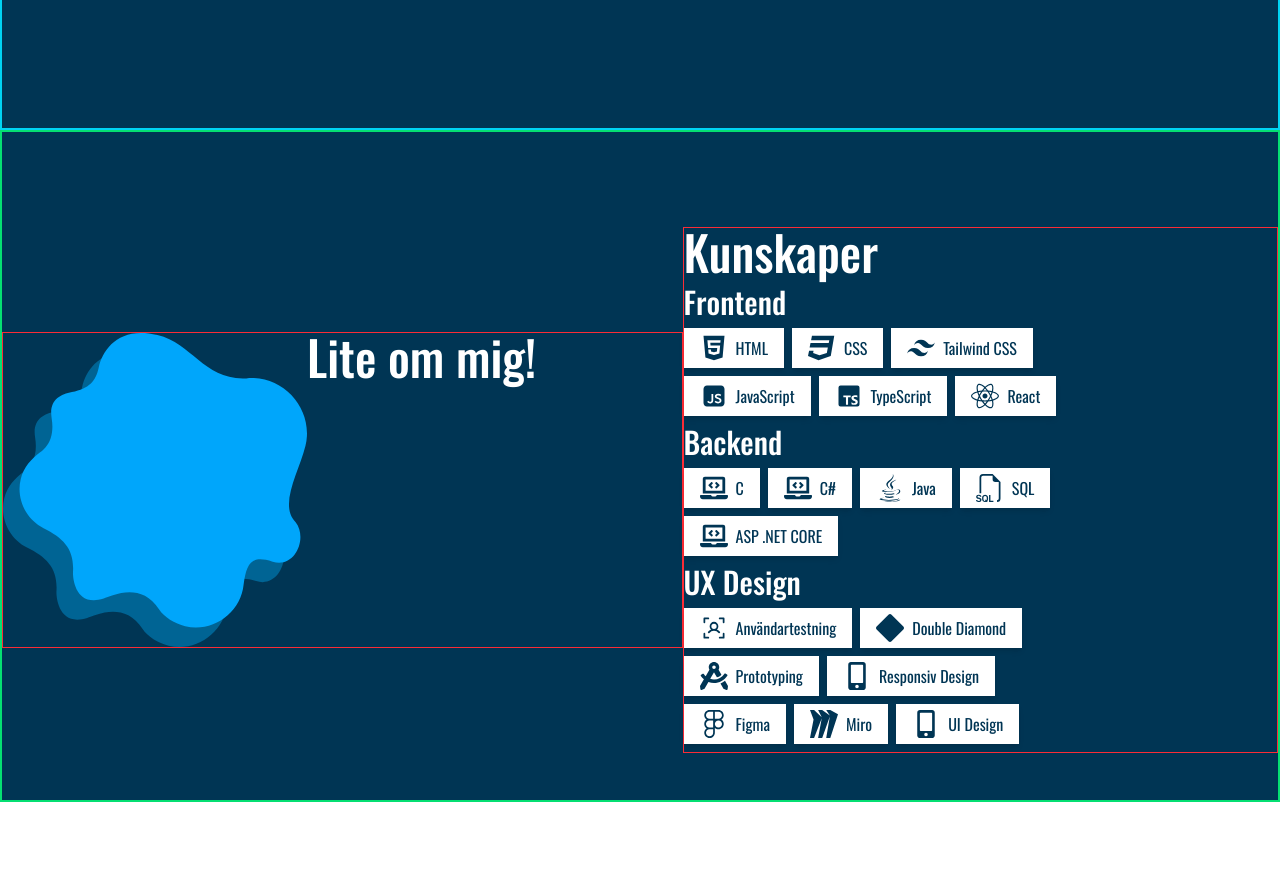
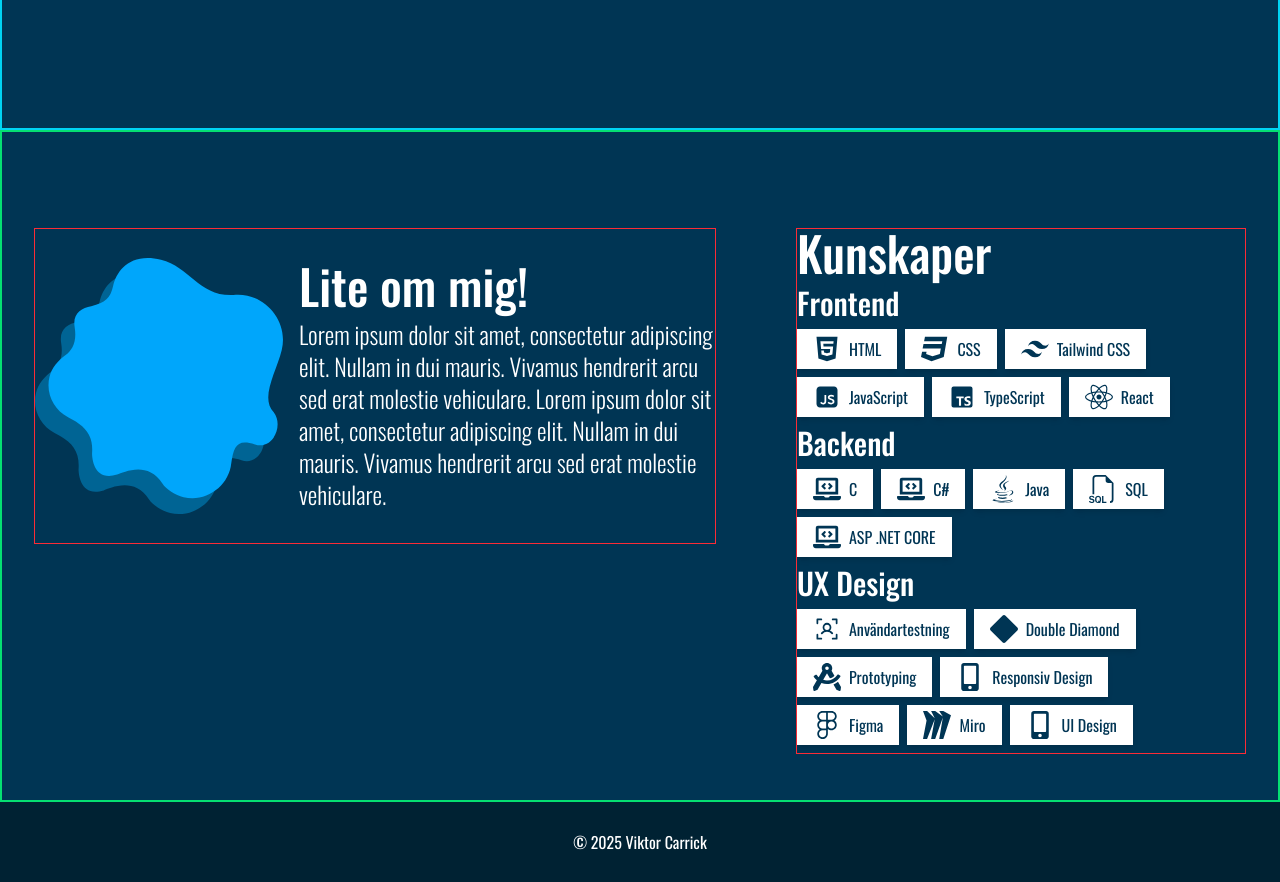
Before and after one commit to viktorcarrick/vcportfolio, a React (Vite) app: page / in a window 1280 px wide. Shown: the part 1342-2224 px from the top of the page. Before the commit the page ends 2144 px from the top, so only its background shows below. Built offline with nearby package versions, Linux system fonts and the light colour scheme; what tailwindcss-motion would draw is missing.

Commit message:
Fixat footer

```diff
--- a/src/App.css
+++ b/src/App.css
@@ -4,5 +4,6 @@
 
 @theme {
   --color-bgblue: #003554;
+  --color-footerblue: #002233;
   --font-display: "Oswald", "sans-serif";
 }
--- a/src/App.tsx
+++ b/src/App.tsx
@@ -119,13 +119,23 @@ function App() {
             </>
           )}
         </div>
-        <div className="h-[calc(100vh-8rem)] flex flex-row items-center justify-between pt-12 bg-bgblue font-display border-2 border-green-400">
-          <div className="border border-red-500 flex-grow flex flex-row">
+        <div className="h-[calc(100vh-8rem)] flex flex-row items-start justify-between gap-x-20 pt-12 bg-bgblue font-display border-2 border-green-400 p-8">
+          <div className="border border-red-500 flex-grow flex flex-row mt-12">
             <BlobComponent width={304} height={314} className="" />
-            <h3 className="text-5xl text-white font-medium">Lite om mig!</h3>
-            <p className="text-white font-light text-3xl"></p>
+            <div className=" ml-4 justify-center flex flex-col w-3/4">
+              <h3 className="text-5xl text-white font-medium mb-2">
+                Lite om mig!
+              </h3>
+              <p className="text-white font-light text-2xl">
+                Lorem ipsum dolor sit amet, consectetur adipiscing elit. Nullam
+                in dui mauris. Vivamus hendrerit arcu sed erat molestie
+                vehiculare. Lorem ipsum dolor sit amet, consectetur adipiscing
+                elit. Nullam in dui mauris. Vivamus hendrerit arcu sed erat
+                molestie vehiculare.
+              </p>
+            </div>
           </div>
-          <div className="border border-red-500 flex-grow">
+          <div className="border border-red-500 flex-grow mt-12">
             <h3 className="text-5xl text-white font-medium mb-2">Kunskaper</h3>
             <h3 className="text-3xl text-white font-medium mb-2">Frontend</h3>
             {/**GÖR OM KOMPONENTEN TILL EN RAD MED FLEX ISTÄLLET */}
@@ -207,6 +217,9 @@ function App() {
             </GridComponent>
           </div>
         </div>
+        <footer className="w-full min-h-[80px] bg-footerblue text-white flex justify-center items-center">
+          © 2025 Viktor Carrick
+        </footer>
       </div>
     </>
   );
```
